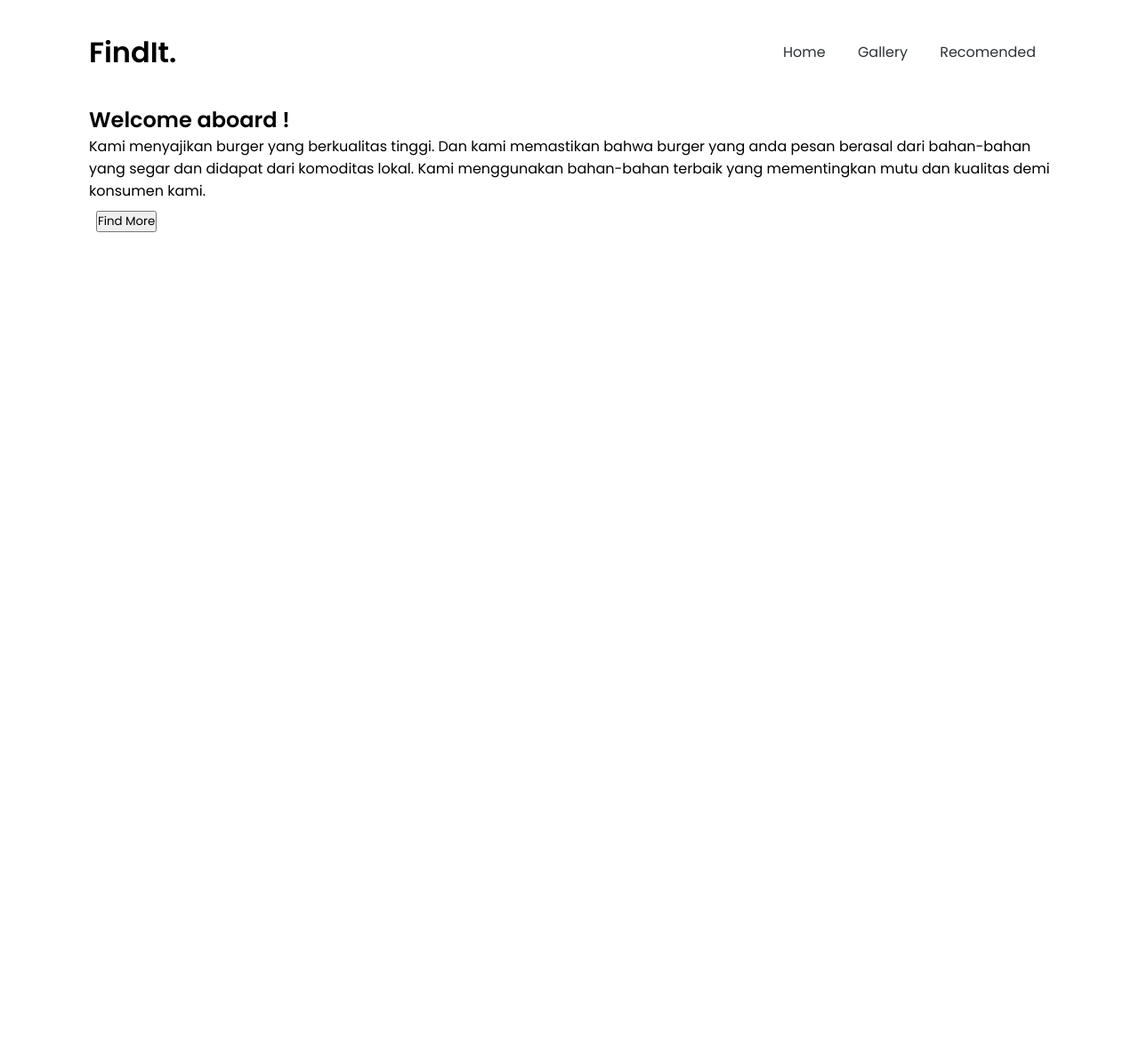
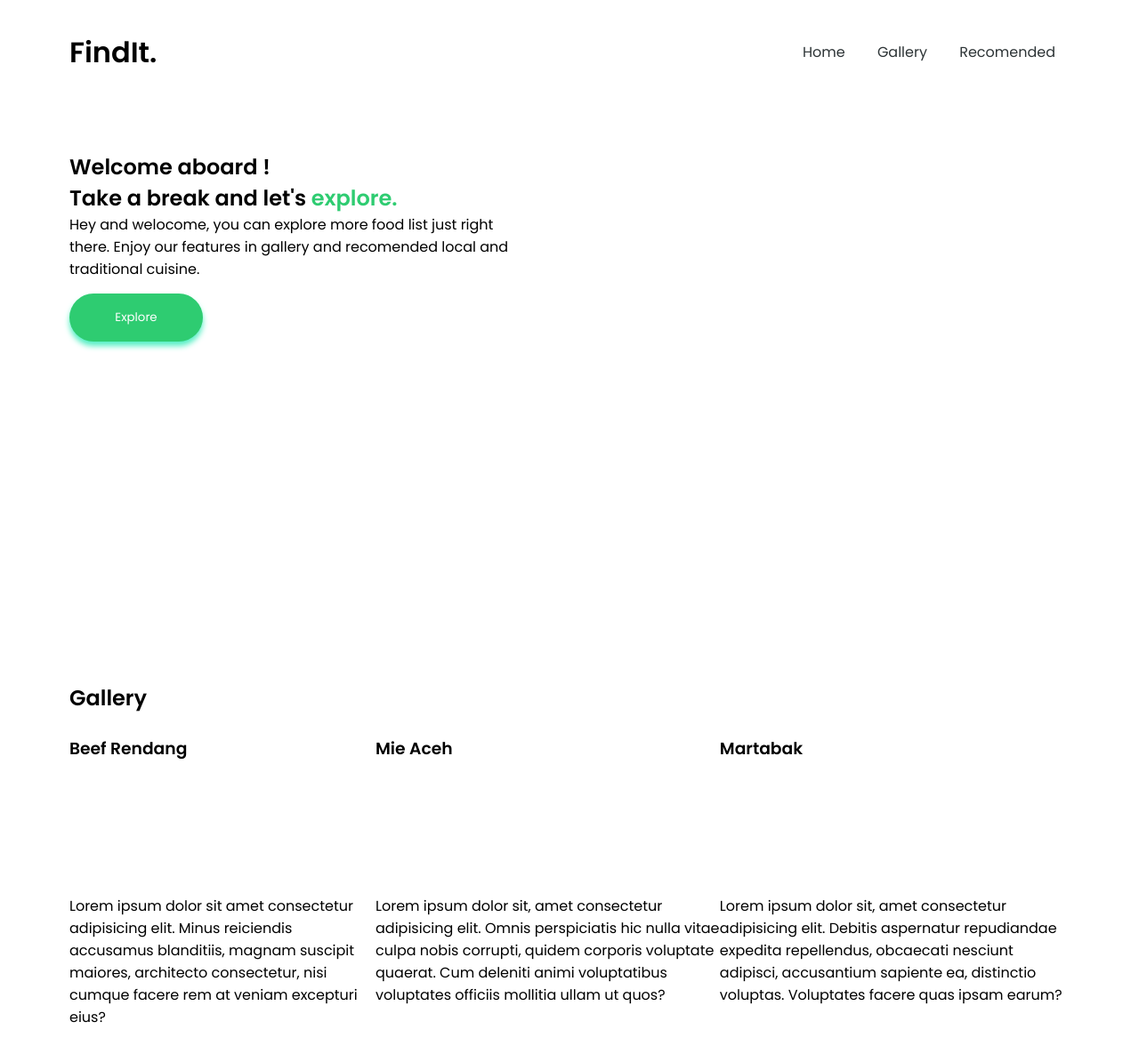
Before and after one commit to wrideveloper/gitxplore-started-2021, a PHP site: page / in a window 1280 px wide. Shown: the whole page at 89% size. Before the commit the page ends 261 px from the top, so only its background shows below. Run offline with PHP 8.4, Linux system fonts and the light colour scheme; some libraries are stand-ins or nearby versions.

Commit message:
Adding gallery page and some style

```diff
--- a/mdFile/afifghulam/index.html
+++ b/mdFile/afifghulam/index.html
@@ -34,36 +34,50 @@
       <h1 class="logo">FindIt.</h1>
       <nav>
         <ul>
-          <li><a href="#">Home</a></li>
-          <li><a href="#">Gallery</a></li>
-          <li><a href="#">Recomended</a></li>
+          <li><a href="index.html">Home</a></li>
+          <li><a href="#gallery">Gallery</a></li>
+          <li><a href="recomended.html">Recomended</a></li>
         </ul>
       </nav>
     </header>
 
     <!--KONTEN-->
+    <main>
+      <section class="showcase">
+        <div class="intro">
+          <div class="intro-text-layout">
+            <h2>
+              Welcome aboard ! <br />
+              Take a break and let's <span>explore.</span>
+            </h2>
+            <p>Hey and welocome, you can explore more food list just right there. Enjoy our features in gallery and recomended local and traditional cuisine.</p>
+          </div>
+          <div class="intro-btn-layout">
+            <button class="btn-prime">Explore</button>
+          </div>
+        </div>
+      </section>
+      <section id="gallery">
+        <div class="title-gallery">
+          <h2>Gallery</h2>
+        </div>
         <div class="content">
-      <h2>Welcome aboard !</h2>
+          <div class="content-1">
+            <h3>Beef Rendang</h3>
+            <p>Lorem ipsum dolor sit amet consectetur adipisicing elit. Minus reiciendis accusamus blanditiis, magnam suscipit maiores, architecto consectetur, nisi cumque facere rem at veniam excepturi eius?</p>
+          </div>
+          <div class="content-2">
+            <h3>Mie Aceh</h3>
             <p>
-        Kami menyajikan burger yang berkualitas tinggi. Dan kami memastikan bahwa burger yang anda pesan berasal dari bahan-bahan yang segar dan didapat dari komoditas lokal. Kami menggunakan bahan-bahan terbaik yang mementingkan mutu dan
-        kualitas demi konsumen kami.
+              Lorem ipsum dolor sit, amet consectetur adipisicing elit. Omnis perspiciatis hic nulla vitae culpa nobis corrupti, quidem corporis voluptate quaerat. Cum deleniti animi voluptatibus voluptates officiis mollitia ullam ut quos?
             </p>
-      <a href="Order.html"><button class="button" style="vertical-align: middle">Find More</button></a>
-      <br />
           </div>
-
-    <div id="slider">
-      <img id="sliderImage1" src="" />
-
-      <img id="sliderImage2" src="" />
-
-      <img id="sliderImage3" src="" />
-
-      <img id="sliderImage4" src="" />
+          <div class="content-3">
+            <h3>Martabak</h3>
+            <p>Lorem ipsum dolor sit, amet consectetur adipisicing elit. Debitis aspernatur repudiandae expedita repellendus, obcaecati nesciunt adipisci, accusantium sapiente ea, distinctio voluptas. Voluptates facere quas ipsam earum?</p>
           </div>
-
-    <div id="background1">
-      <img src="" alt="" />
         </div>
+      </section>
+    </main>
   </body>
 </html>
--- a/mdFile/afifghulam/style/style-header.css
+++ b/mdFile/afifghulam/style/style-header.css
@@ -12,7 +12,7 @@
   display: flex;
   align-items: center;
   justify-content: space-between;
-  margin: 30px 100px;
+  margin: 30px 78px;
   position: sticky;
   background-color: white;
 }
@@ -25,4 +25,11 @@
   text-align: center;
   text-decoration: none;
   list-style: none;
+  transition: all 0.5s;
 }
+
+li,
+a:hover {
+  color: #2ecc71;
+  transition: 0.5s ease 0s;
+}
--- a/mdFile/afifghulam/style/style.css
+++ b/mdFile/afifghulam/style/style.css
@@ -3,10 +3,58 @@
 * {
   margin: 0;
   padding: 0;
+  min-height: 100%;
+  scroll-behavior: smooth;
   font-family: "Poppins", sans-serif;
 }
 
+.showcase {
+  display: flex;
+  margin: 30px 78px;
+  min-height: 40vh;
+  max-height: 1000px;
+  align-items: center;
+}
+
+#gallery {
+  padding-top: 300px;
+  margin: 30px 78px;
+}
+
 .content {
-  min-height: 100vh;
-  margin: 30px 100px;
+  display: flex;
+  justify-content: space-around;
+  margin-top: 25px;
 }
+
+.content-gallery {
+  display: flex;
+  background-color: #2ecc71;
+}
+
+.intro-text-layout {
+  padding-right: 600px;
+}
+
+span {
+  color: #2ecc71;
+}
+
+button {
+  display: inline-block;
+  margin-top: 15px;
+  padding: 17px;
+  border: none;
+  width: 150px;
+  border-radius: 50px;
+  color: white;
+  box-shadow: 0px 5px 6px rgba(85, 239, 196, 1);
+  background-color: #2ecc71;
+}
+
+footer {
+  left: 0;
+  bottom: 0;
+  width: 100%;
+  position: fixed;
+}
```
Also changed, not shown: mdFile/afifghulam/img/bg.png (added), mdFile/afifghulam/img/food.png (added). Lines whose indentation alone changed are shown as unchanged.
